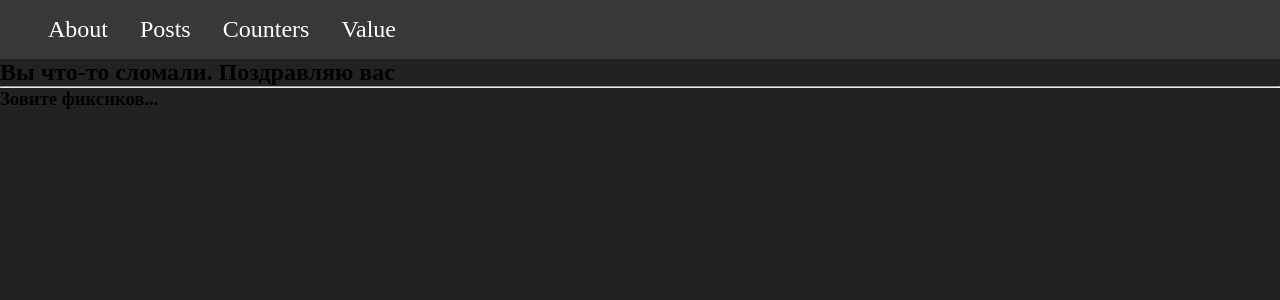
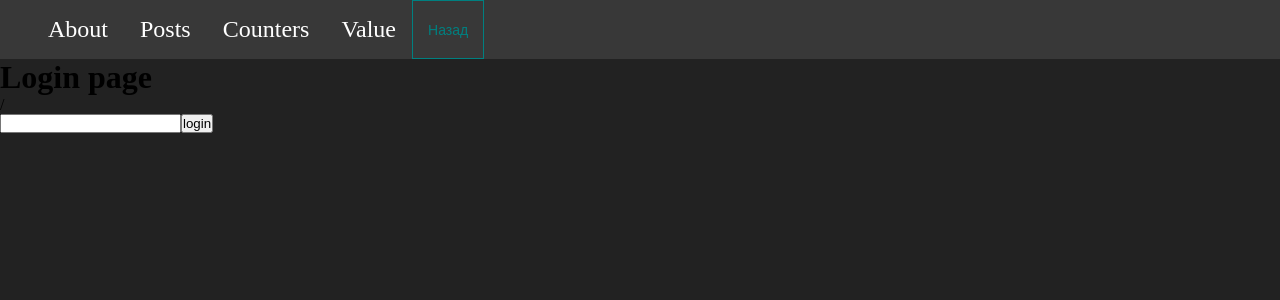
Before and after one commit to ElonObey/SPW_react, a React (Create React App) app: page /login in a window 1280 px wide. Shown: the top 300 px of the page. Built offline with nearby package versions, Linux system fonts and the light colour scheme.

Commit message:
feat: create login logic

```diff
--- a/src/App.js
+++ b/src/App.js
@@ -6,7 +6,7 @@ import "./components/styles/main.css"
 
 
 // Сделать динамический роутинг постов
-// Сделать авторизацию
+// Сделать авторизацию (фикс кнопки)
 // Сделать динамическую плагинацию
 // Пофиксить анимацию постов
 
--- a/src/components/AppRouter.jsx
+++ b/src/components/AppRouter.jsx
@@ -7,22 +7,36 @@ import PostPage from "../pages/PostPage";
 import Counter from "../pages/Counter";
 import Value from "../pages/Value";
 import NavBar from "./Ui/NavBar/NavBar";
+import Login from "../pages/Login";
+import RequireAurh from "./RequireAuth";
+import AuthProvider from "./AuthProvider";
 
 // Сделать динамический роутинг постов
 
 const AppRouter = () => {
   return (
-
+    <AuthProvider>
     <Routes>
-      <Route path="/" element={<NavBar/>}>
+      <Route path="/" element={<NavBar />}>
         <Route path="about" element={<About />} />
-        <Route path="posts" element={<Posts />} />
+        <Route path="about-us" element={<Navigate to="/about" replace />} />
+        {/* <Route path="posts" element={<Posts />} /> */}
+        <Route
+          path="posts"
+          element={
+            <RequireAurh>
+              <Posts />
+            </RequireAurh>
+          }
+        />
         <Route path="counter" element={<Counter />} />
-        <Route path="value" element={<Value/>}/>
-        <Route path="posts/:id" element={<PostPage/>}/>
+        <Route path="value" element={<Value />} />
+        <Route path="posts/:id" element={<PostPage />} />
+        <Route path="login" element={<Login />} />
         <Route path="*" element={<Error />} />
       </Route>
     </Routes>
+    </AuthProvider>
   );
 };
 
--- /dev/null
+++ b/src/components/AuthProvider.jsx
@@ -0,0 +1,24 @@
+import { createContext, useState } from 'react';
+
+export const AuthContext = createContext(null);
+
+export const AuthProvider = ({children}) => {
+    const [user,setUser] = useState(null);
+
+    const signin = (newUser,callBack) => {
+        setUser(newUser);
+        callBack();
+    }
+    const signout = (callBack) => {
+        setUser(null)
+        callBack()
+    }
+    const value = {user, signin,signout}
+    return (
+        <AuthContext.Provider value={value}>
+            {children}
+        </AuthContext.Provider>
+    );
+};
+
+export default AuthProvider;
--- /dev/null
+++ b/src/components/RequireAuth.jsx
@@ -0,0 +1,16 @@
+import React from "react";
+import { useLocation, Navigate } from "react-router-dom";
+import { useAuth } from "../hooks/useAuth";
+
+const RequireAuth = ({ children }) => {
+  const location = useLocation();
+  const {user} = useAuth();
+
+  if (!user) {
+    return <Navigate to="/login" state={{ from: location }} />;
+  }
+
+  return children;
+};
+
+export default RequireAuth;
--- a/src/components/Ui/NavBar/NavBar.jsx
+++ b/src/components/Ui/NavBar/NavBar.jsx
@@ -1,13 +1,18 @@
 import React from "react";
-import { Link, Outlet } from "react-router-dom";
+import { Link, Outlet, useNavigate } from "react-router-dom";
 import style from "./NavBar.module.css";
+import Mybutton from "../button/Mybutton";
 
 
 
 const NavBar = () => {
+  const navigate = useNavigate();
+  const goBack = () => navigate(-1);
+
   return (
     <>
       <section className={style.head}>
+
         <div className={style.component}>
           <Link to="/about"> About </Link>
         </div>
@@ -20,6 +25,7 @@ const NavBar = () => {
         <div className={style.component}>
           <Link to="/value"> Value </Link>
         </div>
+        <Mybutton onClick={goBack}> Назад </Mybutton>
       </section>
       <Outlet />
     </>
--- /dev/null
+++ b/src/hooks/useAuth.js
@@ -0,0 +1,6 @@
+import { useContext } from "react";
+import { AuthContext } from "../components/AuthProvider";
+
+export function useAuth() {
+  return useContext(AuthContext);
+}
--- /dev/null
+++ b/src/pages/Login.jsx
@@ -0,0 +1,31 @@
+import React from "react";
+import { useLocation, useNavigate } from "react-router-dom";
+import { useAuth } from "../hooks/useAuth";
+
+const Login = () => {
+  const navigate = useNavigate();
+  const location = useLocation();
+  const { signin } = useAuth();
+
+  const fromPage = location.state?.from?.pathname || "/";
+
+  const handleSubmit = (event) => {
+    event.preventDefault();
+    const form = event.target;
+    const user = form.username.value;
+    signin(user, () => navigate(fromPage, { replace: true }));
+  };
+
+  return (
+    <div>
+      <h1> Login page</h1>
+      {fromPage}
+      <form onSubmit={handleSubmit}>
+        <input name="username" type="text" />
+        <button type="submit"> login</button>
+      </form>
+    </div>
+  );
+};
+
+export default Login;
```
